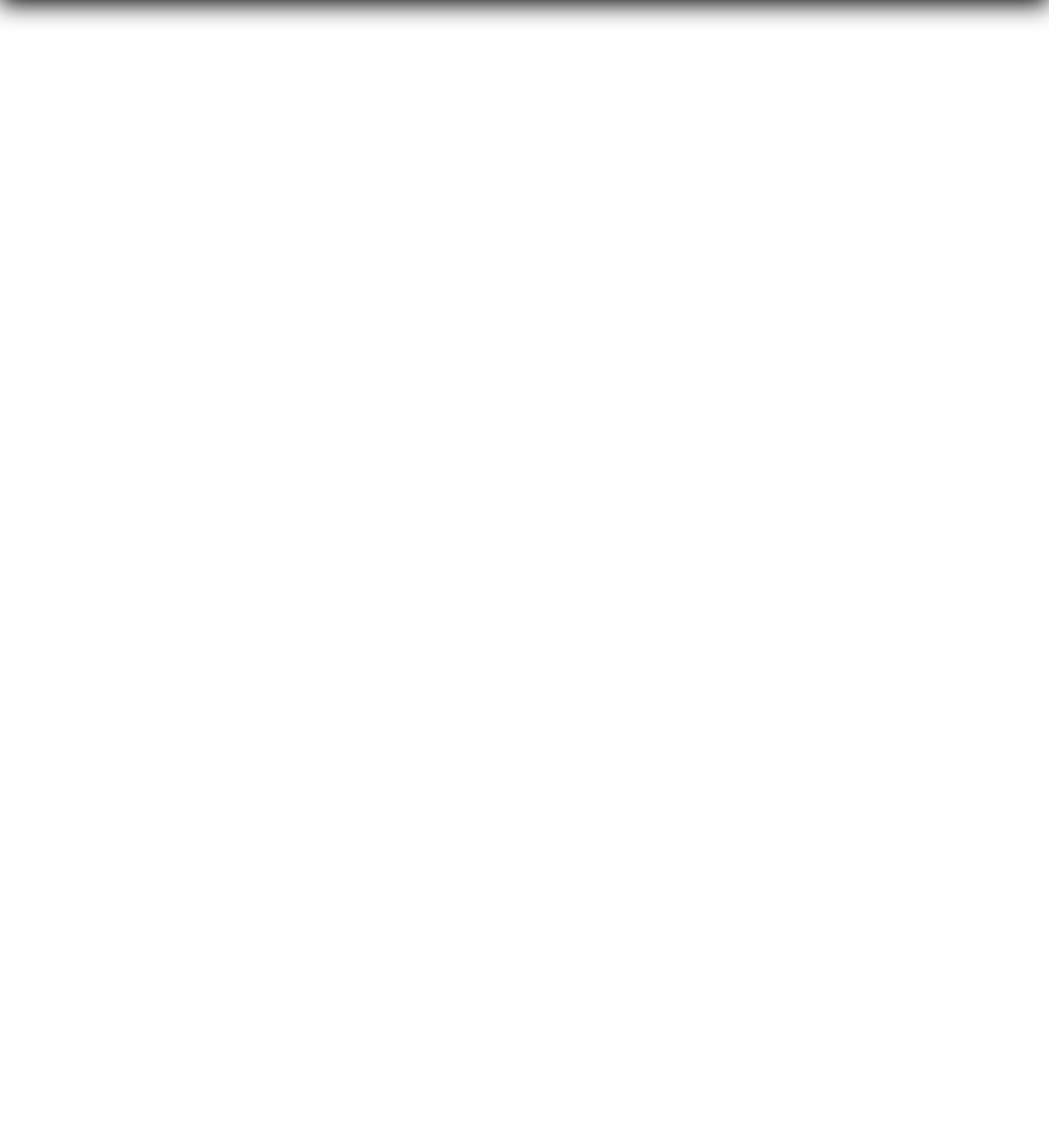
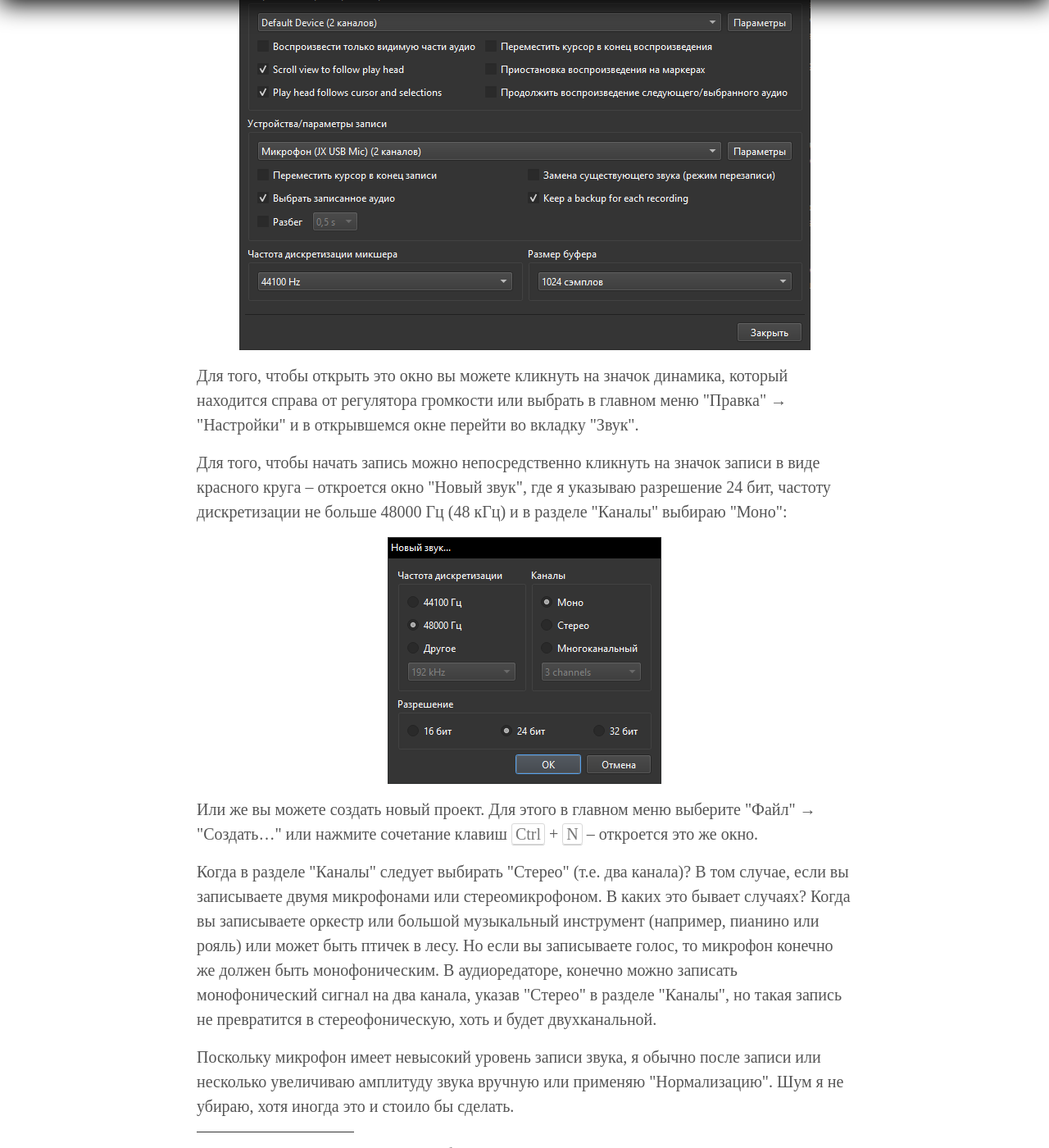
Before and after one commit to postolny/postolny.github.io, a Jekyll site: the page built from _posts/2023-03-07-ocenaudio.md, in a window 1280 px wide and 1400 px high, scrolled down 13985 px. Shown: the whole window at 82% size. Built offline with Jekyll 4.4.1, drawn with Linux system fonts in a browser that asks for light colours; some of the changed text lies outside the part shown.

Commit message:
Add files via upload

```diff
--- a/_posts/2023-03-07-ocenaudio.md
+++ b/_posts/2023-03-07-ocenaudio.md
@@ -121,4 +121,28 @@ _Franz Joseph Haydn_
 
 На [сайте](https://www.macaulaylibrary.org/resources/audio-editing-tutorials/prepare-sound-files-in-ocenaudio/) медиатеки Маколея[^1] я нашёл информацию, что пиковый уровень записей, хранящихся в этой медиатеке, составляет -3dB и, насколько я понимаю, является неким стандартом.
 
+### Запись
+
+Я, конечно, не звукорежжисёр и не специалист по звуку, но кое-чему пришлось научиться и мне. В основном я записываю мою игру на фортепиано – это очень полезно – слушать себя со стороны. Микрофон у меня USB – один из самых недорогих, с кардиоидной направленностью (возможно мне стоило приобрести всенаправленный микрофон). Конечно же это монофонический микрофон и в аудиоредакторе я тоже выбираю моно. В свойствах микрофона я выбираю стандартные значения разрядности и частоты дискретизации: 24 бит, 44100 Гц или 24 бит, 48000 Гц:
+
+![свойства микрофона]({{ site.baseurl }}/img/ocenaudio/microphone-properties.png)
+
+Звуковая карта позволяет также выбрать частоту дискретизации 192000 Гц, и если вы хотите порадовать летучих мышей или дельфинов и записать для них что-нибудь в ультразвуковом диапазоне, то можете выбрать такую частоту дискретизации. Для человека же это не имеет никакого смысла.
+
+При первом подключении USB микрофона в систему устанавливается драйвер и микрофон становится устройством записи по умолчанию. Если аудиоредактор "не видит" микрофон, нужно выбрать его в "Настройках звука" программы (в разделе "Устройства/параметры записи" выбран мой микрофон):
+
+![sound preferences]({{ site.baseurl }}/img/ocenaudio/sound-preferences.png)
+
+Для того, чтобы открыть это окно вы можете кликнуть на значок динамика, который находится справа от регулятора громкости или выбрать в главном меню "Правка" → "Настройки" и в открывшемся окне перейти во вкладку "Звук".
+
+Для того, чтобы начать запись можно непосредственно кликнуть на значок записи в виде красного круга – откроется окно "Новый звук", где я указываю разрешение 24 бит, частоту дискретизации не больше 48000 Гц (48 кГц) и в разделе "Каналы" выбираю "Моно":
+
+![новый звук]({{ site.baseurl }}/img/ocenaudio/new-audio.png)
+
+Или же вы можете создать новый проект. Для этого в главном меню выберите "Файл" → "Создать..." или нажмите сочетание клавиш <kbd>Ctrl</kbd> + <kbd>N</kbd> – откроется это же окно.
+
+Когда в разделе "Каналы" следует выбирать "Стерео" (т.е. два канала)? В том случае, если вы записываете двумя микрофонами или стереомикрофоном. В каких это бывает случаях? Когда вы записываете оркестр или большой музыкальный инструмент (например, пианино или рояль) или может быть птичек в лесу. Но если вы записываете голос, то микрофон конечно же должен быть монофоническим. В аудиоредаторе, конечно можно записать монофонический сигнал на два канала, указав "Стерео" в разделе "Каналы", но такая запись не превратится в стереофоническую, хоть и будет двухканальной.
+
+Поскольку микрофон имеет невысокий уровень записи звука, я обычно после записи или несколько увеличиваю амплитуду звука вручную или применяю "Нормализацию". Шум я не убираю, хотя иногда это и стоило бы сделать.
+
 [^1]: Медиатека Маколея – крупнейшее в мире собрание видео- и аудиоматериалов о поведении животных, расположенное в лаборатории орнитологии Корнеллского университета, США. Входит в состав Национальной научной электронной библиотеки США.
```
